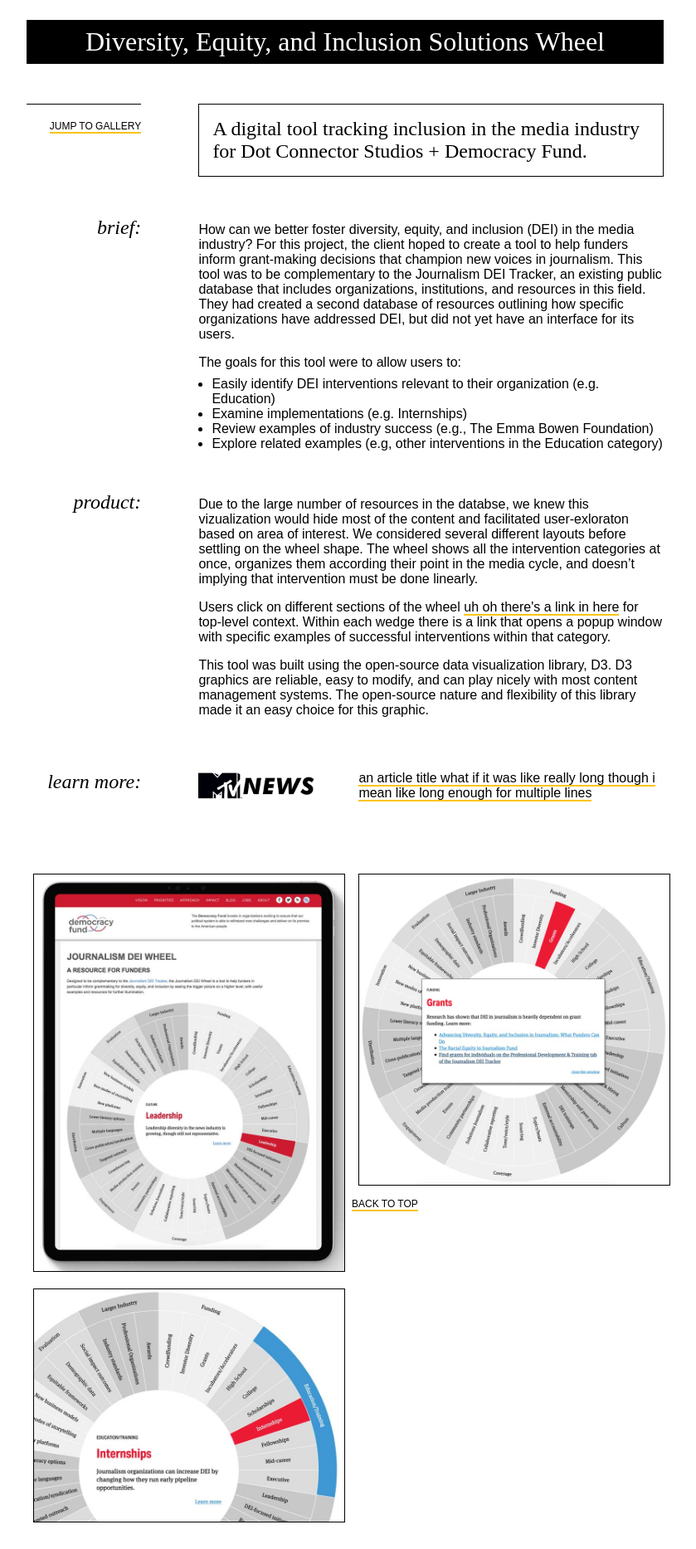
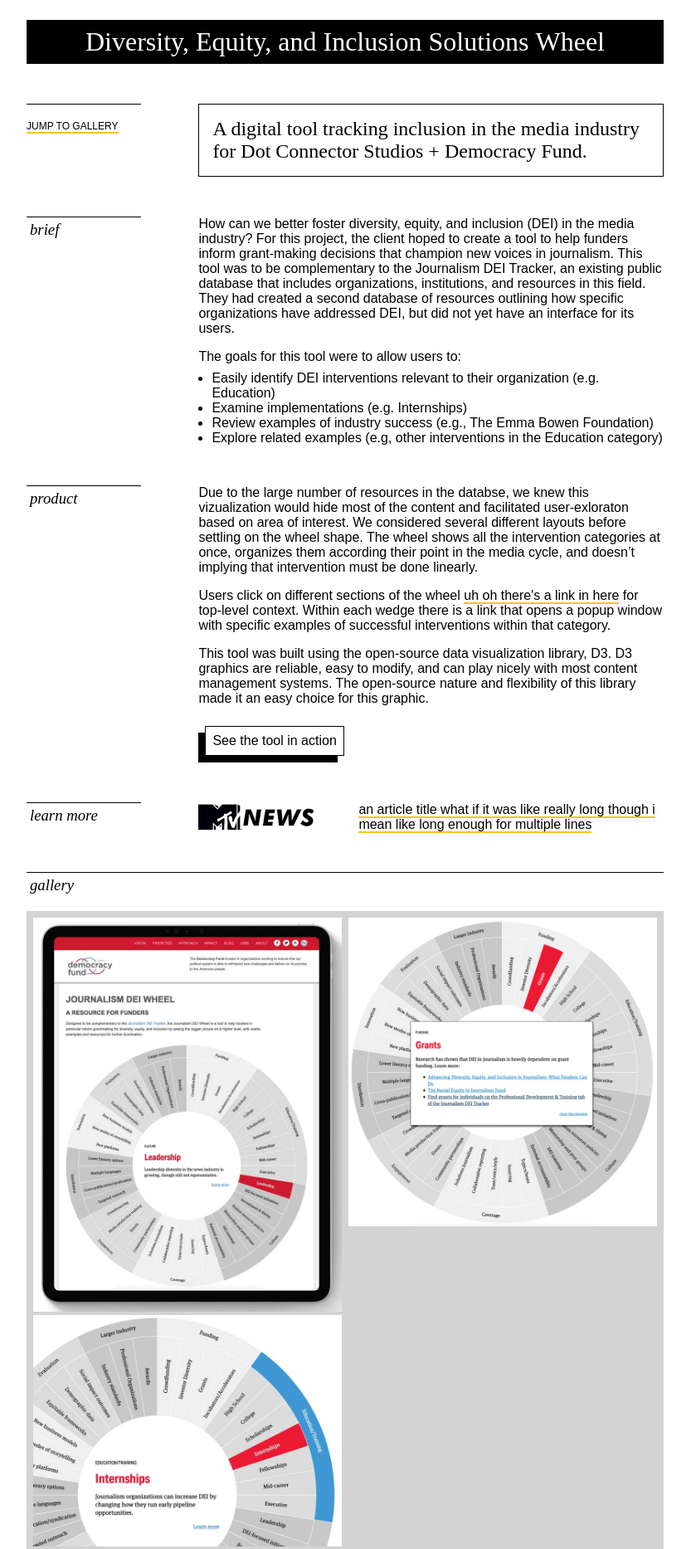
Before and after one commit to teenyrobots/20-joycerice-work, a plain HTML site: page template.html in a window 1280 px wide. Shown: the part 480-2347 px from the top of the page at 83% size, without its empty margins (224-1063 px from the left). Drawn offline with Linux system fonts and the light colour scheme; a web font is replaced by a local one.

Commit message:
continues to develop template.htmle

```diff
--- a/styles.css
+++ b/styles.css
@@ -47,19 +47,29 @@ span.yellowUnderline {
     border-bottom: .15rem solid #FAC412;
 }
 
+span.whiteboxblack-textBG {
+    margin: .5rem;
+    display: inline;
+    background: white;
+    border: 1px black solid;
+    padding: .5rem;
+    box-shadow: 0 0 0 white, 0 0 0 white, -.5rem .5rem 0 black;
+}
+
+a {
+    border-bottom: .15rem solid #FAC412;
+    text-decoration: none;
+    font-weight: 300;
+}
+
 a:link, a:visited {
-    text-decoration: none;
-    border-bottom: .15rem solid #FAC412;
     color: black;
-    font-weight: 300;
 }
 
 a:hover, a:active {
     background: black;
     color: white;
-    padding: .15rem .25rem;
     border: none;
-    font-style: italic;
 }
 
 img {
@@ -344,15 +354,24 @@ a.workTile:hover span.yellowUnderline {
     border-top: 1px solid black;
 }
 
-.projectContent h2 {
+.subtitle h2 {
+    font-style: normal;
+    font-weight: 300;
+}
+
+.projectContent h3 {
     font-style: italic;
-    font-weight: normal;
+    font-weight: 300;
+    /* background-color: black;
+    color: white; */
+    padding: .25rem;
+    margin-top: 0;
+    border-top: 1px solid black;
 }
 
 .button-link {
     text-transform: uppercase;
     font-size: .75rem;
-
 }
 
 .grid {
@@ -360,18 +379,18 @@ a.workTile:hover span.yellowUnderline {
     grid-template-columns: 18% 73%;
     gap: 3rem 3rem;
     margin: 3rem auto;
-    align-items: baseline;
+    align-items: start;
     justify-content: space-between;
 }
 
 .jumpToGallery {
     border-top: 1px solid black;
-    padding-top: 1rem;
-}
-
-.subtitle h2 {
-    font-style: normal;
-    font-weight: 300;
+    padding: 1rem 0;
+    /* border-bottom: 1px solid black; */
+    /* align-self: stretch; */
+    /* display: flex;
+    flex-flow: column;
+    justify-content: space-between; */
 }
 
 .subtitle {
@@ -381,7 +400,7 @@ a.workTile:hover span.yellowUnderline {
 }
 
 .right-item {
-    text-align: right;
+    /* text-align: right; */
 }
 
 .grafs p {
@@ -391,6 +410,21 @@ a.workTile:hover span.yellowUnderline {
 .grafs ul {
     margin-left: 1rem;
     margin-top: -.5rem;
+}
+
+.inAction {
+    border-bottom: none;
+}
+
+.inAction:hover {
+    color: black;
+    background-color: transparent;
+}
+
+.inAction span:hover {
+    background-color: black;
+    color: white;
+    box-shadow: 0 0 0 white, 0 0 0 white, -.5rem .5rem 0 #FAC412;
 }
 
 .links {
@@ -405,16 +439,25 @@ a.workTile:hover span.yellowUnderline {
     height: 2rem;
 }
 
+.rule {
+    border-top: 1px black solid;
+}
+
 .gallery {
     width: 100%;
     column-count: 2;
-    margin-top: 5rem;
+    column-gap: .5rem;
+    padding: .5rem;
+    background-color: lightgrey;
 }
 
 .gallery img {
     width: 100%;
+    margin: 0 auto;
+}
+
+.gallery img:hover {
     border: 1px solid black;
-    margin: .5rem;
 }
 
 .big-bg {
@@ -435,6 +478,10 @@ img.big {
     height: auto;
     max-width: 96vw;
     max-height: 96vh;
+}
+
+img.big:hover {
+    border: none;
 }
 
 .navigate {
--- a/template.html
+++ b/template.html
@@ -28,13 +28,13 @@
             <div class="projectContent">
                 <h1>Diversity, Equity, and Inclusion Solutions&nbsp;Wheel</h1>
                 <div class="grid">
-                    <div class="right-item jumpToGallery" style="align-self: start;">
+                    <div class="right-item jumpToGallery">
                         <a href="#gallery" class="button-link" >jump to gallery</a>
                     </div>
                     <div class="subtitle">
-                        <h2 class="subt-detail">A digital tool tracking inclusion in the media industry for Dot Connector Studios + Democracy Fund.</h2>
+                        <h2>A digital tool tracking inclusion in the media industry for Dot Connector Studios + Democracy Fund.</h2>
                     </div>
-                    <h2 class="right-item">brief:</h2>
+                    <h3 class="right-item">brief</h2>
                     <div class="grafs">
                         <p>How can we better foster diversity, equity, and inclusion (DEI) in the media industry? For this project, the client hoped to create a tool to help funders inform grant-making decisions that champion new voices in journalism. This tool was to be complementary to the Journalism DEI Tracker, an existing public database that includes organizations, institutions, and resources in this field. They had created a second database of resources outlining how specific organizations have addressed DEI, but did not yet have an interface for its users.</p>
                         <p>The goals for this tool were to allow users to:</p>
@@ -45,28 +45,31 @@
                             <li>Explore related examples (e.g, other interventions in the Education category)</li>
                         </ul>
                     </div>
-                    <h2 class="right-item">product:</h2>
+                    <h3 class="right-item">product</h2>
                     <div class="grafs">
                         <p>Due to the large number of resources in the databse, we knew this vizualization would hide most of the content and facilitated user-exloraton based on area of interest. We considered several different layouts before settling on the wheel shape. The wheel shows all the intervention categories at once, organizes them according their point in the media cycle, and doesn’t implying that intervention must be done linearly.</p>
                         <p>Users click on different sections of the wheel <a href="#">uh oh there's a link in here</a> for top-level context. Within each wedge there is a link that opens a popup window with specific examples of successful interventions within that category.</p>
                         <p>This tool was built using the open-source data visualization library, D3. D3 graphics are reliable, easy to modify, and can play nicely with most content management systems. The open-source nature and flexibility of this library made it an easy choice for this graphic.</p>
+                        <a href="#" class="inAction"><span class="whiteboxblack-textBG" style="display: inline-block;"> See the tool in action</span></a>
                     </div>
-                    <h2 class="right-item">learn more:</h2>
+                    <h3 class="right-item">learn more</h2>
                     <div class="links">
                         <img src="assets/projects/-logos/mtv.png" alt="">
                         <div class="">
                             <a href="#">an article title what if it was like really long though i mean like long enough for multiple lines</a>
                         </div>
+                    </div>
+                </div> <!-- grid end -->
 
-                    </div>
-                </div>
-                <div class="gallery" id="gallery">
+                <h3 class="right-item" id="gallery" style="margin: 3rem 0 1rem;">gallery</h3>
+                <div class="gallery">
                     <img src="assets/projects/dei/0.jpg" alt="">
                     <img src="assets/projects/dei/1.jpg" alt="">
                     <img src="assets/projects/dei/2.jpg" alt="">
-                    <a href="#" class="button-link">back to top</a>
                 </div>
+                <a href="#" class="button-link" style="margin: 3rem 0;  display: inline-block;">back to top</a>
 
+                <div class="rule"></div>
                 <div class="navigate">
                     <div class="">
                         <p class="button-link">previous project</p>
```
